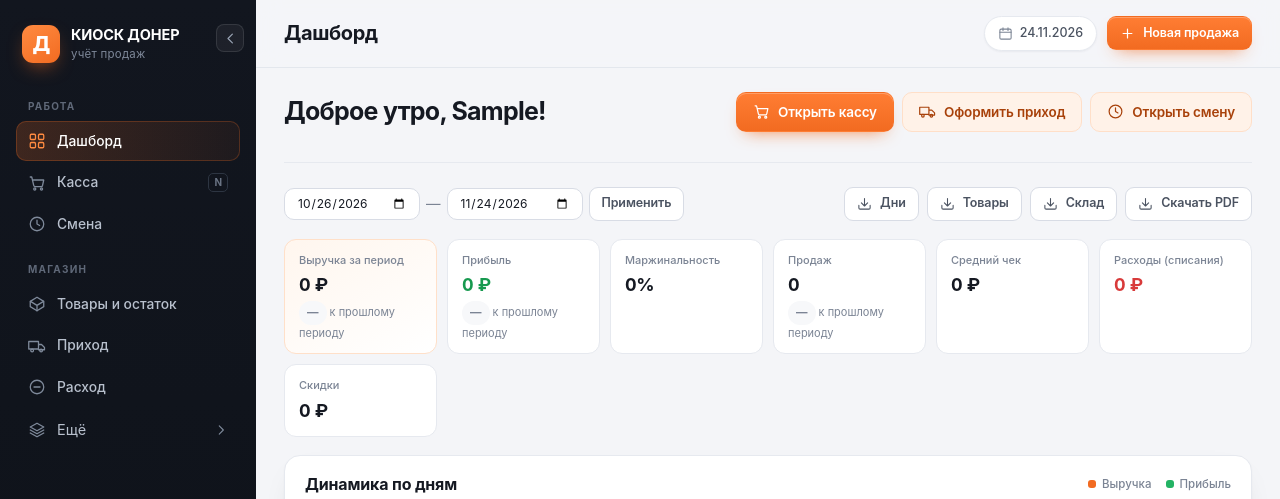
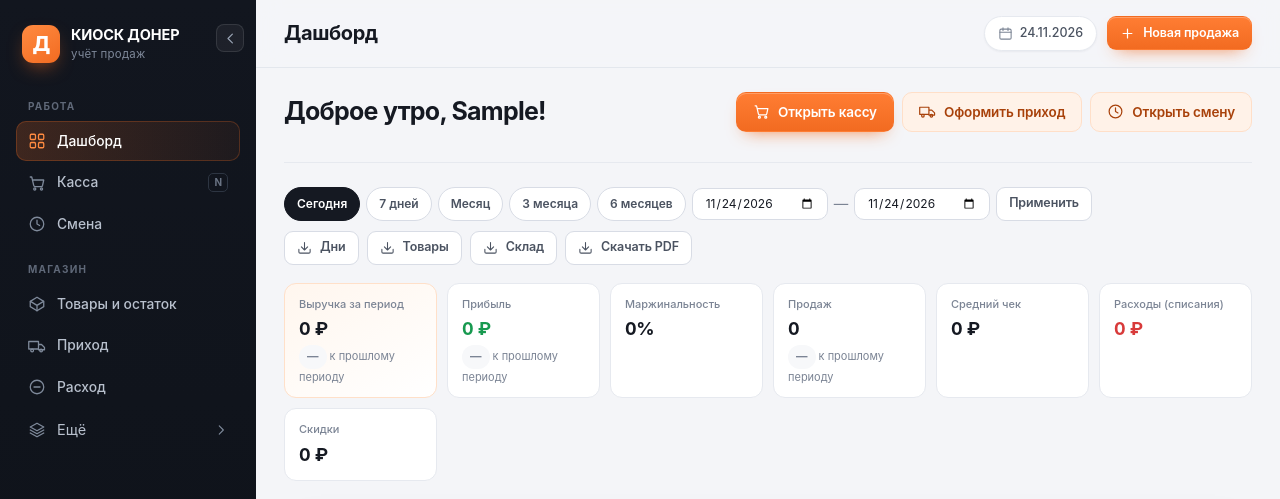
Before and after one commit to mahmadali91/piz, a PHP site: page /piz/ in a window 1280 px wide. Shown: the top 499 px of the page. Run offline with PHP 8.4, Linux system fonts and the light colour scheme; the visitor is signed in with stand-in values (Sample User, id 1); data comes from the database, SQL or seed files in the repository; data that the repository does not hold is empty.

Commit message:
Фильтры периодов на дашборде

```diff
--- a/src/Controllers/DashboardController.php
+++ b/src/Controllers/DashboardController.php
@@ -49,6 +49,9 @@ final class DashboardController
         $canReports = Auth::can('reports.view');
         $reportData = [];
         if ($canReports) {
+            if (!isset($_GET['period']) || $_GET['period'] === '') {
+                $_GET['period'] = 'today';
+            }
             $reportPeriod = period_range();
             $reportSummary = Sale::rangeTotals($reportPeriod['start'], $reportPeriod['end']);
             $reportSeries = Sale::dailySeries($reportPeriod['start'], $reportPeriod['end']);
--- a/src/Views/partials/reports-content.php
+++ b/src/Views/partials/reports-content.php
@@ -1,4 +1,13 @@
 
+<?php
+$periodChips = [
+    'today' => 'Сегодня',
+    '7d' => '7 дней',
+    'month' => 'Месяц',
+    '3m' => '3 месяца',
+    '6m' => '6 месяцев',
+];
+?>
     <div class="toolbar">
         <div class="chips">
             <?php foreach ($periodChips as $key => $label): ?>
--- a/src/helpers.php
+++ b/src/helpers.php
@@ -433,6 +433,12 @@ if (!function_exists('period_range')) {
             case 'month':
                 $from = date('Y-m-01');
                 break;
+            case '3m':
+                $from = date('Y-m-d', strtotime($today . ' -3 months'));
+                break;
+            case '6m':
+                $from = date('Y-m-d', strtotime($today . ' -6 months'));
+                break;
             case 'custom':
                 $from = \PIZ\Models\Sale::validDate((string) ($_GET['from'] ?? '')) ?? $today;
                 $to = \PIZ\Models\Sale::validDate((string) ($_GET['to'] ?? '')) ?? $today;
```
